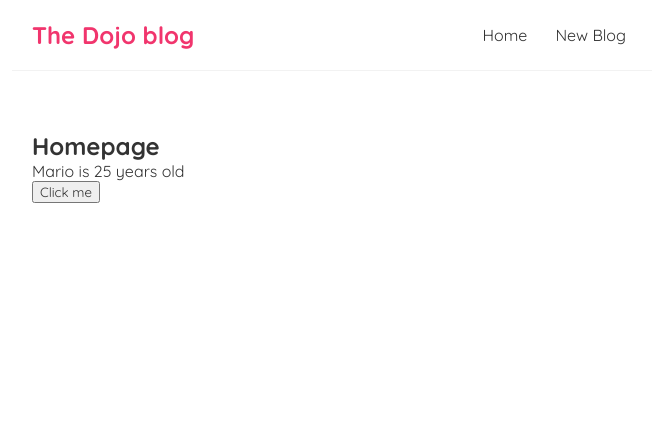
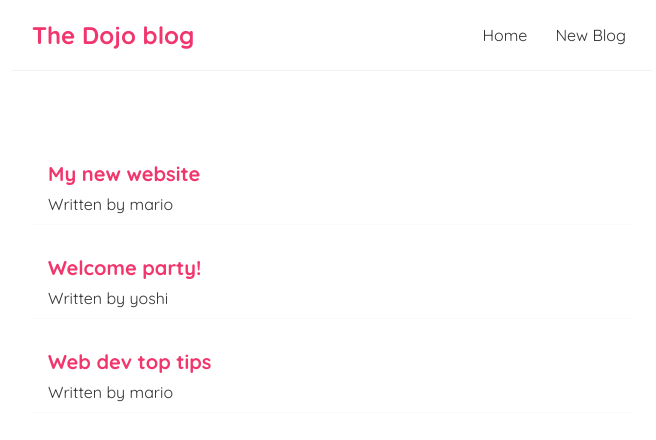
Before and after one commit to jhon-munoz/react_dojo_study_project, a React (Create React App) app: page / in a window 1280 px wide. Shown: the top 440 px of the page, without its empty margins (308-964 px from the left). Built offline with nearby package versions, Linux system fonts and the light colour scheme.

Commit message:
Output lists

```diff
--- a/src/Home.js
+++ b/src/Home.js
@@ -1,22 +1,25 @@
 import { useState } from "react";
 
 const Home = () => {
-  //   let name = "Mario";
-  const [name, setName] = useState("Mario");
-  const [age, setAge] = useState(25);
-
-  const handleClick = () => {
-    setName("Luigi");
-    setAge(30);
-  };
+  const [blogs, setBlogs] = useState([
+    { title: "My new website", body: "lorem ipsum...", author: "mario", id: 1 },
+    { title: "Welcome party!", body: "lorem ipsum...", author: "yoshi", id: 2 },
+    {
+      title: "Web dev top tips",
+      body: "lorem ipsum...",
+      author: "mario",
+      id: 3,
+    },
+  ]);
 
   return (
     <div className="Home">
-      <h2>Homepage</h2>
-      <p>
-        {name} is {age} years old
-      </p>
-      <button onClick={handleClick}>Click me</button>
+      {blogs.map((blog) => (
+        <div className="blog-preview" key={blog.id}>
+          <h2>{blog.title}</h2>
+          <p>Written by {blog.author}</p>
+        </div>
+      ))}
     </div>
   );
 };
--- a/src/index.css
+++ b/src/index.css
@@ -33,3 +33,18 @@
   margin: 40px auto;
   padding: 20px;
 }
+
+/* blog previews / list */
+.blog-preview {
+  padding: 10px 16px;
+  margin: 20px 0;
+  border-bottom: 1px solid #fafafa;
+}
+.blog-preview:hover {
+  box-shadow: 1px 3px 5px rgba(0,0,0,0.1);
+}
+.blog-preview h2 {
+  font-size: 20px;
+  color: #f1356d;
+  margin-bottom: 8px;
+}
```
